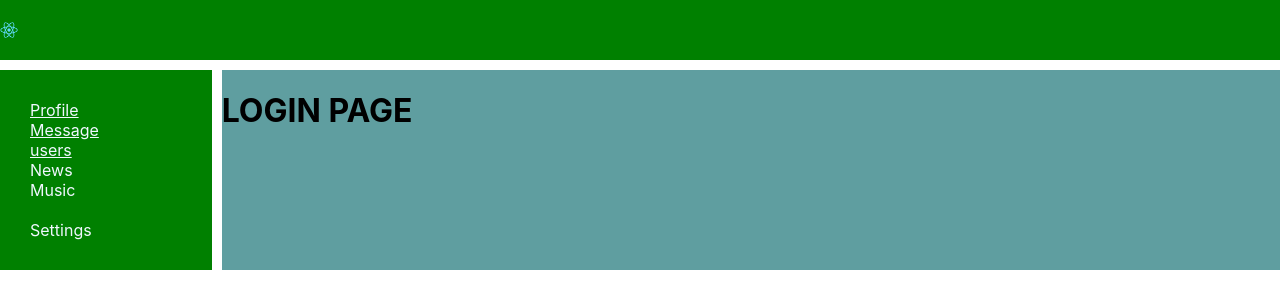
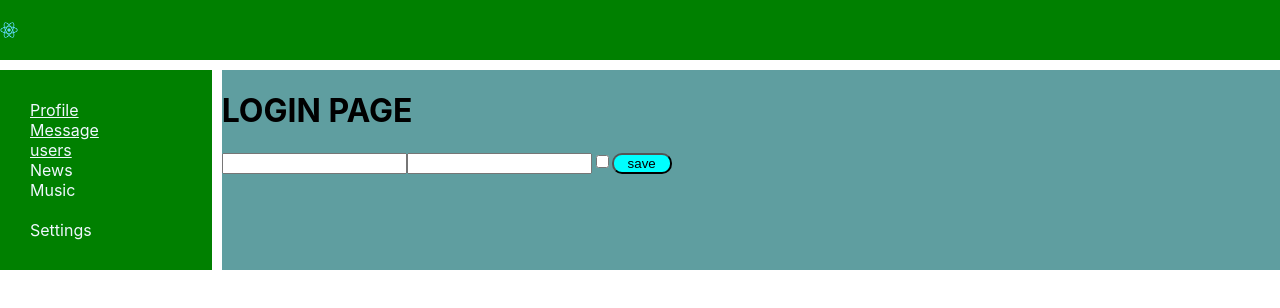
Before and after one commit to mallemes/my-app, a React (Create React App) app: page /login in a window 1280 px wide. Shown: the top 308 px of the page. Built offline with nearby package versions, Linux system fonts and the light colour scheme; no server answers.

Commit message:
12.02.23_12:15_reduxForm and errors

```diff
--- a/package.json
+++ b/package.json
@@ -14,12 +14,13 @@
     "react-router-dom": "^6.6.2",
     "react-scripts": "5.0.1",
     "redux": "^4.2.0",
+    "redux-form": "^8.3.9",
     "redux-thunk": "^2.4.2",
     "web-vitals": "^2.1.4"
   },
   "scripts": {
-    "start": "react-scripts start",
-    "build": "react-scripts build",
+    "start": "react-scripts --openssl-legacy-provider start",
+    "build": "react-scripts --openssl-legacy-provider build",
     "test": "react-scripts test",
     "eject": "react-scripts eject"
   },
--- a/src/components/Login/Login.jsx
+++ b/src/components/Login/Login.jsx
@@ -1,11 +1,32 @@
 import React from 'react'
+import {Field, reduxForm} from "redux-form";
 
-const Login = (props) => {
+const LoginForm = (props) => {
     return (
-        <div>
-            <h1>LOGIN PAGE</h1>
-        </div>
+        <form action="" onSubmit={props.handleSubmit}>
+            <Field name="login" component="input" type="text" />
+            <Field name="password" component="input" type="text" />
+            <Field name="rememberMe"  component="input" type="checkbox" />
+          <button>save</button>
+        </form>
     );
 }
 
+const ContactForm = reduxForm({form: 'login'})(LoginForm)
+
+
+const Login = (props) => {
+    const onSubmit = (formData) => {
+      console.log(formData)
+    }
+    return (
+       <div> <div>
+           <h1>LOGIN PAGE</h1>
+       </div>
+           <ContactForm onSubmit={onSubmit}/>
+       </div>
+    );
+}
+
+
 export default Login;
--- a/src/redux/ReduxStore.js
+++ b/src/redux/ReduxStore.js
@@ -4,12 +4,15 @@ import dialogsReducer from "./DialogsReducer";
 import UsersReducer from "./UsersReducer";
 import AuthReducer from "./AuthReducer";
 import thunk from "redux-thunk";
+import { reducer as formReducer } from 'redux-form'
+
 const reducers = combineReducers({
     profilePage: dialogsReducer,
     dialogsPage: profileReducer,
     usersPage :UsersReducer,
     auth: AuthReducer,
+    form: formReducer,
 })
 const store = createStore(reducers,applyMiddleware(thunk));
-Window.str= store;
+Window.store= store;
 export default store;
```
Also changed, not shown: 1 other file (tests, documents, lock files or other folders).
